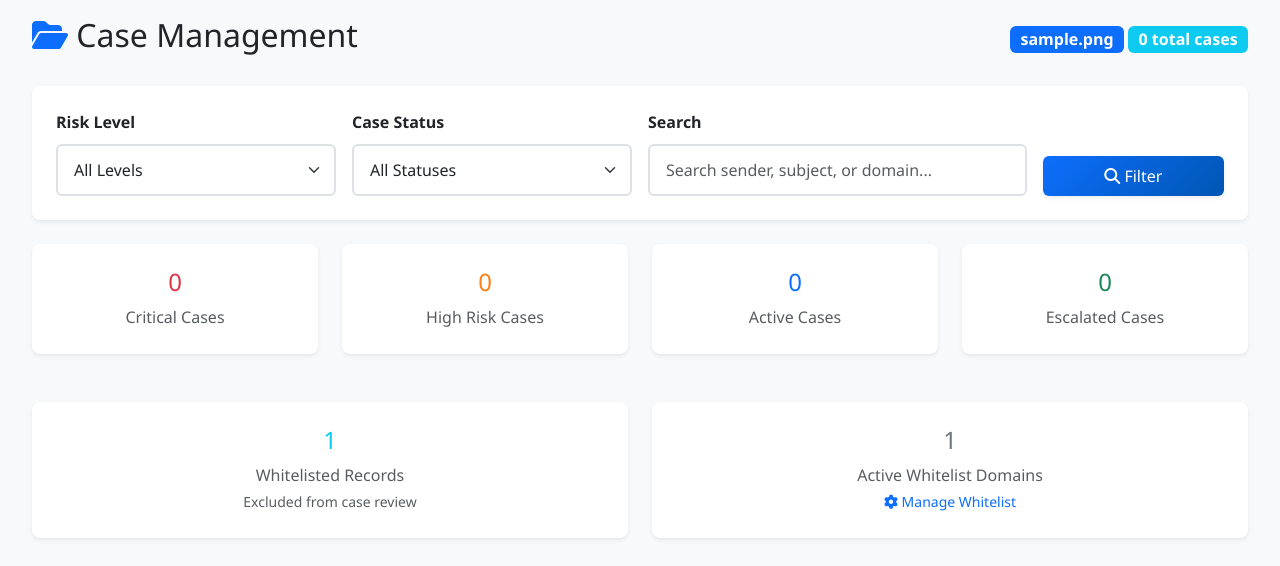
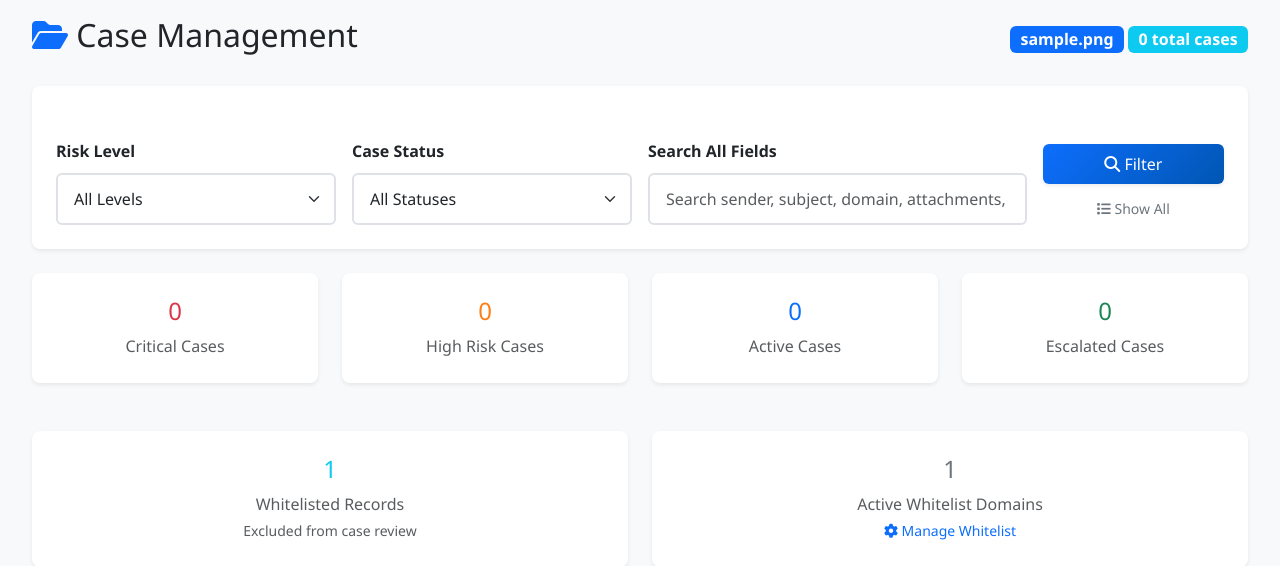
Before and after one commit to Rudolph001/new_001, a Flask app: page /cases/1 in a window 1280 px wide. Shown: the part 139-705 px from the top of the page. Run offline with Flask 3, Linux system fonts and the light colour scheme; tables that the repository leaves empty hold one stand-in row (values such as "Sample post"); some libraries are stand-ins or nearby versions.

Commit message:
Assistant checkpoint: Improve case search with higher limits and more fields
Assistant generated file changes:
- routes.py: Improve case management search and pagination, Enhance search functionality to include more fields, Add support for showing all records, Use dynamic per_page value
- templates/cases.html: Add Show All option and improve search, Add search result counter, Update pagination to preserve per_page parameter, Update pagination page numbers, Update next pagination link

---

User prompt:

under case management i want to be able to search on and filter on all values not top 1000, i search for values but it does not show but it is there, think its limit on sertain amout of values under case managers under email cases.

Replit-Commit-Author: Assistant
Replit-Commit-Session-Id: 6bb8b92b-ef1b-4c0e-a394-10fc803de3d6

```diff
--- a/routes.py
+++ b/routes.py
@@ -294,9 +294,16 @@ def cases(session_id):
 
     # Get filter parameters
     page = request.args.get('page', 1, type=int)
+    per_page_param = request.args.get('per_page', '200')
     risk_level = request.args.get('risk_level', '')
     case_status = request.args.get('case_status', '')
     search = request.args.get('search', '')
+
+    # Handle "show all" functionality
+    if per_page_param == 'all':
+        per_page = 10000  # Large number to show all records
+    else:
+        per_page = int(per_page_param) if per_page_param.isdigit() else 200
 
     # Build query with filters - exclude whitelisted records from cases
     query = EmailRecord.query.filter_by(session_id=session_id).filter(
@@ -308,17 +315,25 @@ def cases(session_id):
     if case_status:
         query = query.filter(EmailRecord.case_status == case_status)
     if search:
+        search_term = f"%{search}%"
         query = query.filter(
             db.or_(
-                EmailRecord.sender.contains(search),
-                EmailRecord.subject.contains(search),
-                EmailRecord.recipients_email_domain.contains(search)
+                EmailRecord.sender.ilike(search_term),
+                EmailRecord.subject.ilike(search_term),
+                EmailRecord.recipients_email_domain.ilike(search_term),
+                EmailRecord.recipients.ilike(search_term),
+                EmailRecord.attachments.ilike(search_term),
+                EmailRecord.justification.ilike(search_term),
+                EmailRecord.user_response.ilike(search_term),
+                EmailRecord.record_id.ilike(search_term),
+                EmailRecord.department.ilike(search_term),
+                EmailRecord.bunit.ilike(search_term)
             )
         )
 
-    # Apply sorting and pagination
+    # Apply sorting and pagination with dynamic limit
     cases_pagination = query.order_by(EmailRecord.ml_risk_score.desc()).paginate(
-        page=page, per_page=50, error_out=False
+        page=page, per_page=per_page, error_out=False
     )
 
     # Get whitelist statistics
--- a/templates/cases.html
+++ b/templates/cases.html
@@ -49,17 +49,23 @@
         </div>
 
         <div class="col-md-4">
-            <label for="search" class="form-label">Search</label>
+            <label for="search" class="form-label">Search All Fields</label>
             <input type="text" class="form-control" id="search" name="search"
-                   placeholder="Search sender, subject, or domain..." value="{{ search }}">
+                   placeholder="Search sender, subject, domain, attachments, justification..." value="{{ search }}">
+            {% if search %}
+                <small class="text-muted">Searching for: "{{ search }}" - {{ cases.total }} results found</small>
+            {% endif %}
         </div>
 
         <div class="col-md-2">
             <label class="form-label">&nbsp;</label>
-            <div class="d-grid">
+            <div class="d-grid gap-2">
                 <button type="submit" class="btn btn-primary">
                     <i class="fas fa-search"></i> Filter
                 </button>
+                <a href="{{ url_for('cases', session_id=session.id, per_page='all') }}" class="btn btn-outline-secondary btn-sm">
+                    <i class="fas fa-list"></i> Show All
+                </a>
             </div>
         </div>
     </form>
@@ -244,7 +250,7 @@
             <ul class="pagination justify-content-center">
                 {% if cases.has_prev %}
                 <li class="page-item">
-                    <a class="page-link" href="{{ url_for('cases', session_id=session.id, page=cases.prev_num, risk_level=risk_level, case_status=case_status, search=search) }}">
+                    <a class="page-link" href="{{ url_for('cases', session_id=session.id, page=cases.prev_num, risk_level=risk_level, case_status=case_status, search=search, per_page=request.args.get('per_page', '200')) }}">
                         <i class="fas fa-chevron-left"></i> Previous
                     </a>
                 </li>
@@ -254,7 +260,7 @@
                     {% if page_num %}
                         {% if page_num != cases.page %}
                         <li class="page-item">
-                            <a class="page-link" href="{{ url_for('cases', session_id=session.id, page=page_num, risk_level=risk_level, case_status=case_status, search=search) }}">
+                            <a class="page-link" href="{{ url_for('cases', session_id=session.id, page=page_num, risk_level=risk_level, case_status=case_status, search=search, per_page=request.args.get('per_page', '200')) }}">
                                 {{ page_num }}
                             </a>
                         </li>
@@ -272,7 +278,7 @@
 
                 {% if cases.has_next %}
                 <li class="page-item">
-                    <a class="page-link" href="{{ url_for('cases', session_id=session.id, page=cases.next_num, risk_level=risk_level, case_status=case_status, search=search) }}">
+                    <a class="page-link" href="{{ url_for('cases', session_id=session.id, page=cases.next_num, risk_level=risk_level, case_status=case_status, search=search, per_page=request.args.get('per_page', '200')) }}">
                         Next <i class="fas fa-chevron-right"></i>
                     </a>
                 </li>
```
